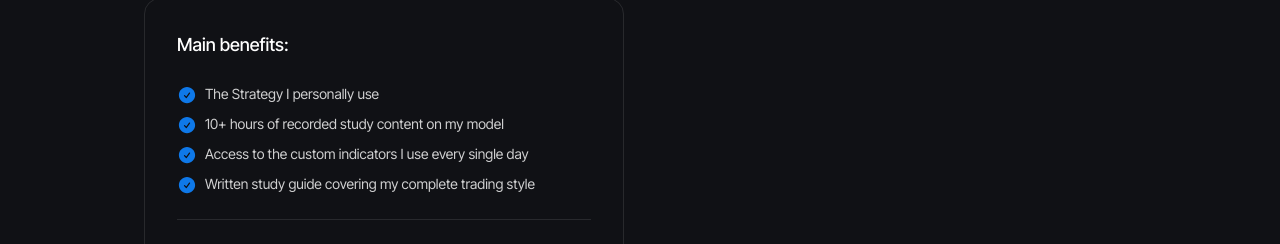
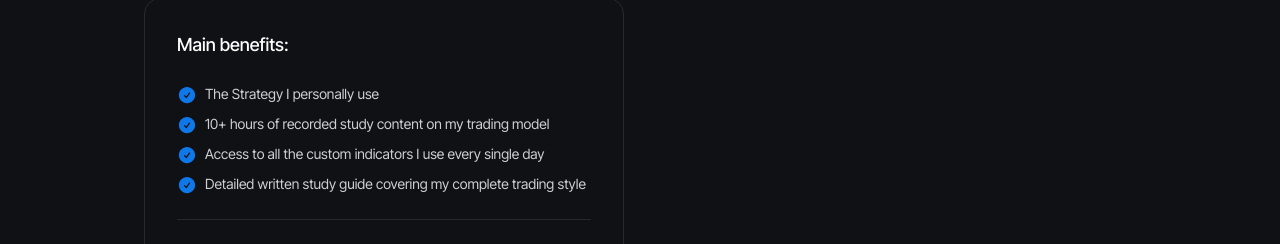
Before and after one commit to w1mayankz/Executionz, a React (Create React App) app: page / in a window 1280 px wide. Shown: the part 8778-9022 px from the top of the page. Built offline with nearby package versions, Linux system fonts and the light colour scheme.

Commit message:
Update App.js

```diff
--- a/src/App.js
+++ b/src/App.js
@@ -101,7 +101,7 @@ const FAQItem = ({ question, answer }) => {
             isOpen ? "-rotate-45" : "rotate-0"
           }`}
         >
-          <AddIcon fontSize="inherit" className="text-black/80 text-[20px]" />
+          <AddIcon fontSize="inherit" className="text-black/80 text-[24px]" />
         </div>
       </button>
 
@@ -582,21 +582,21 @@ export default function App() {
                       <div className="flex items-start gap-2">
                         <CheckCircleIcon className="w-5 h-5 text-[#0E78E8] shrink-0 mt-0.5" />
                         <span className="text-white/80 text-[14px] font-normal font-['Inter_Tight']">
-                          10+ hours of recorded study content on my model
+                          10+ hours of recorded study content on my trading model
                         </span>
                       </div>
 
                       <div className="flex items-start gap-2">
                         <CheckCircleIcon className="w-5 h-5 text-[#0E78E8] shrink-0 mt-0.5" />
                         <span className="text-white/80 text-[14px] font-normal font-['Inter_Tight']">
-                          Access to the custom indicators I use every single day
+                          Access to all the custom indicators I use every single day
                         </span>
                       </div>
 
                       <div className="flex items-start gap-2">
                         <CheckCircleIcon className="w-5 h-5 text-[#0E78E8] shrink-0 mt-0.5" />
                         <span className="text-white/80 text-[14px] font-normal font-['Inter_Tight']">
-                          Written study guide covering my complete trading style
+                          Detailed written study guide covering my complete trading style
                         </span>
                       </div>
 
@@ -657,11 +657,11 @@ export default function App() {
                 </h1>
 
                 <div className="flex flex-col items-center gap-1 mt-2">
-                  <span className="px-3.5 py-2 rounded-full border border-black/10 text-black/60 text-[12px] font-normal font-['Inter_Tight']">
+                  <span className="px-3 py-1.5 rounded-full border border-black/10 text-black/60 text-[12px] font-normal font-['Inter_Tight']">
                     Trader for 3+ years
                   </span>
 
-                  <span className="px-3.5 py-2 rounded-full border border-black/10 text-black/60 text-[12px] font-normal font-['Inter_Tight']">
+                  <span className="px-3 py-1.5 rounded-full border border-black/10 text-black/60 text-[12px] font-normal font-['Inter_Tight']">
                     Trading Educator for 1+ years
                   </span>
                 </div>
```
